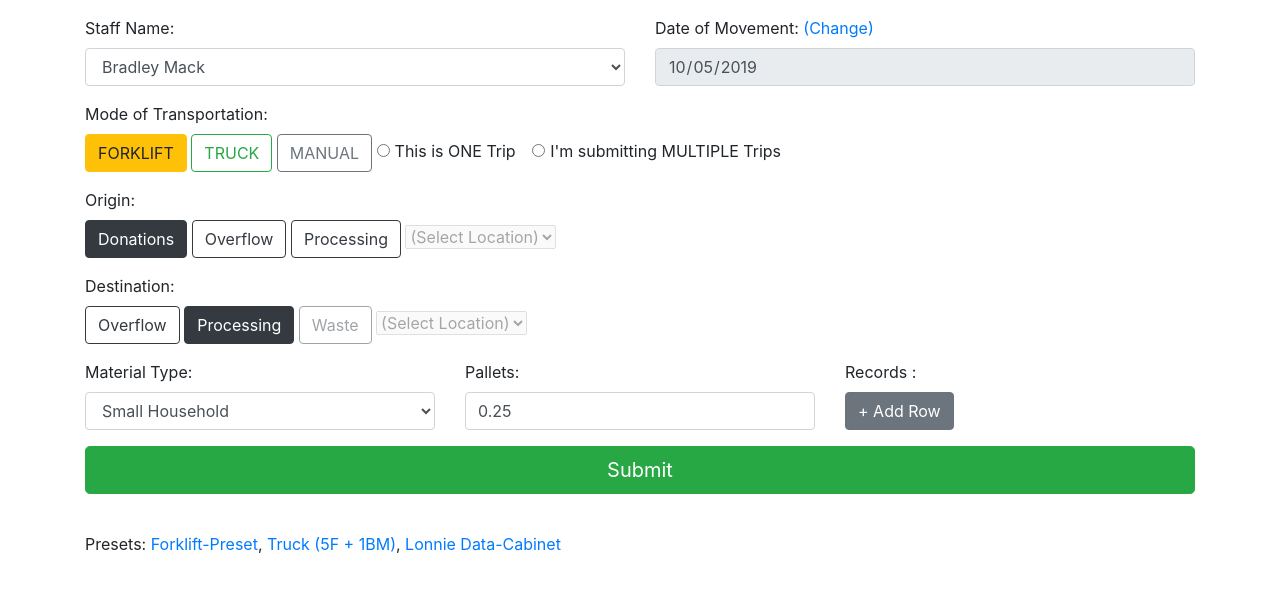
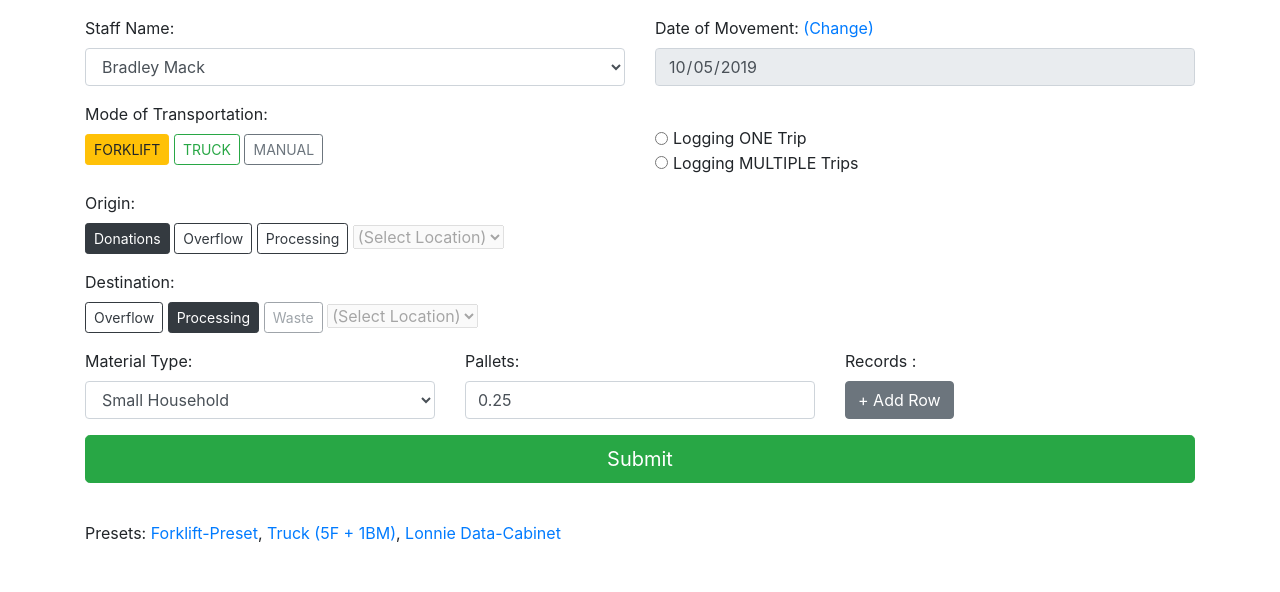
Before and after one commit to kyle-chun1/data2-testing-susb, a Django app: page /mm/ in a window 1280 px wide. Shown: the part 56-648 px from the top of the page. Run offline with Django 3.2, Linux system fonts and the light colour scheme; some libraries are stand-ins or nearby versions.

Commit message:
Finalized Form Design

```diff
--- a/templates/material.html
+++ b/templates/material.html
@@ -28,20 +28,21 @@
             </div>
             <div class="row">
               <div class="col form-group"><label>Mode of Transportation: </label><br>
-                 <button id="mForkliftButton" type="button" class="btn btn-warning">FORKLIFT</button>
-                 <button id="mTruckButton" type="button" class="btn btn-outline-success">TRUCK</button>
-                 <button id="mManualButton" type="button" class="btn btn-outline-secondary">MANUAL</button>
-                 <div class="form-check form-check-inline" align="center"><input class="form-check-input" type="radio" name="mTrips" id="mOneTripOption" value="one"><label class="form-check-label" for="mOneTripOption">This is ONE Trip</label></div>
-                 <div class="form-check form-check-inline"><input class="form-check-input" type="radio" name="mTrips" id="mMultipleTripsOption" value="multiple"><label class="form-check-label" for="mMultipleTripsOption">I'm submitting MULTIPLE Trips</label></div>
+                 <button id="mForkliftButton" type="button" class="btn btn-sm btn-warning">FORKLIFT</button>
+                 <button id="mTruckButton" type="button" class="btn btn-sm btn-outline-success">TRUCK</button>
+                 <button id="mManualButton" type="button" class="btn btn-sm btn-outline-secondary">MANUAL</button>              </div>
+              <div class="col form-group"><br>
+                <div class="form-check form-check-inline" align="center"><input class="form-check-input" type="radio" name="mTrips" id="mOneTripOption" value="one"><label class="form-check-label" for="mOneTripOption">Logging ONE Trip</label></div><br>
+                <div class="form-check form-check-inline"><input class="form-check-input" type="radio" name="mTrips" id="mMultipleTripsOption" value="multiple"><label class="form-check-label" for="mMultipleTripsOption">Logging MULTIPLE Trips</label></div>
               </div>
             </div>
 
             <div class="row">
                <div class="col form-group">
                   <label>Origin: </label><br>
-                  <button id="mOriginDonationsButton" type="button" class="btn btn-dark">Donations</button>
-                  <button id="mOriginOverflowButton" type="button" class="btn btn-outline-dark">Overflow</button>
-                  <button id="mOriginProcessingButton" type="button" class="btn btn-outline-dark">Processing</button>
+                  <button id="mOriginDonationsButton" type="button" class="btn btn-sm btn-dark">Donations</button>
+                  <button id="mOriginOverflowButton" type="button" class="btn btn-sm btn-outline-dark">Overflow</button>
+                  <button id="mOriginProcessingButton" type="button" class="btn btn-sm btn-outline-dark">Processing</button>
                   <select class="" id="mOriginLocation" disabled="disabled">
                      <option>(Select Location)</option>
                      <option>Container 1</option>
@@ -54,9 +55,9 @@
             <div class="row">
                <div class="col form-group">
                   <label>Destination:</label><br>
-                  <button id="mDestinationOverflowButton" type="button" class="btn btn-outline-dark">Overflow</button>
-                  <button id="mDestinationProcessingButton" type="button" class="btn btn-dark">Processing</button>
-                  <button id="mDestinationWasteButton" type="button" class="btn btn-outline-secondary" disabled="disabled">Waste</button>
+                  <button id="mDestinationOverflowButton" type="button" class="btn btn-sm btn-outline-dark">Overflow</button>
+                  <button id="mDestinationProcessingButton" type="button" class="btn btn-sm btn-dark">Processing</button>
+                  <button id="mDestinationWasteButton" type="button" class="btn btn-sm btn-outline-secondary" disabled="disabled">Waste</button>
                   <select class="" id="mDestinationLocation" disabled="disabled">
                      <option>(Select Location)</option>
                      <option>Container 1</option>
@@ -65,21 +66,24 @@
                   </select>
                </div>
             </div>
-            <div id="RowOne" class="row">
+            <div class="row" id="mRowLabels">
+              <div class="col"><label>Material Type:</label></div>
+              <div class="col"><label>Pallets:</label></div>
+              <div class="col"><label>Records :</label></div>
+            </div>
+            <div id="mRow" class="row">
                <div class="col">
-                  <label>Material Type:</label>
-                  <select class="form-control" id="mMaterial[0]">
+                  <select class="form-control" id="mRowMaterial">
                      <option>Small Household</option>
                      <option>Medium Household</option>
                      <option>Furniture</option>
                   </select>
                </div>
                <div class="col">
-                  <label>Pallets:</label>
-                  <input id="mPallets[0]" type="number" min="0.25" step="0.25" class="form-control" max="10" value="0.25">
+                  <input id="mRowPallets" type="number" min="0.25" step="0.25" class="form-control" max="10" value="0.25">
                </div>
-               <div class="col form-group"><label>Records :</label><br>
-                  <button id="mAddRowsButton" type="button" class="btn btn-secondary">+ Add Row</button>
+               <div class="col form-group">
+                  <button id="mRowButton" type="button" class="btn btn-secondary">+ Add Row</button>
                </div>
             </div>
             <div class="row">
```
